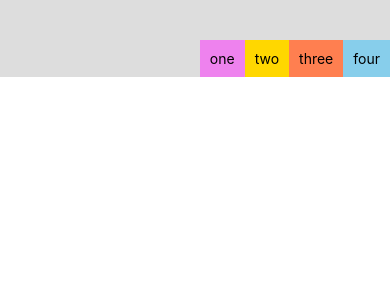
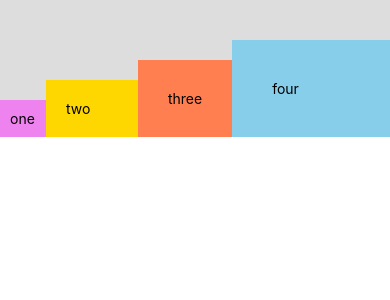
Before and after one commit to Dreezy305/ReactNative_Practice, a React Native app: screen / in a window 390 px wide. Shown: the top 300 px of the page. Built offline with nearby package versions, Linux system fonts and the light colour scheme.

Commit message:
flex box

```diff
--- a/components/sandbox.js
+++ b/components/sandbox.js
@@ -16,24 +16,29 @@ const styles = StyleSheet.create({
   container: {
     // flex: 1,
     flexDirection: "row",
-    justifyContent: "flex-end",
+    justifyContent: "space-around",
+    alignItems: "flex-end",
     paddingTop: 40,
     backgroundColor: "#ddd",
   },
   boxOne: {
+    flex: 1,
     backgroundColor: "violet",
     padding: 10,
   },
   boxTwo: {
+    flex: 2,
     backgroundColor: "gold",
-    padding: 10,
+    padding: 20,
   },
   boxThree: {
+    flex: 1,
     backgroundColor: "coral",
-    padding: 10,
+    padding: 30,
   },
   boxFour: {
+    flex: 3,
     backgroundColor: "skyblue",
-    padding: 10,
+    padding: 40,
   },
 });
```
